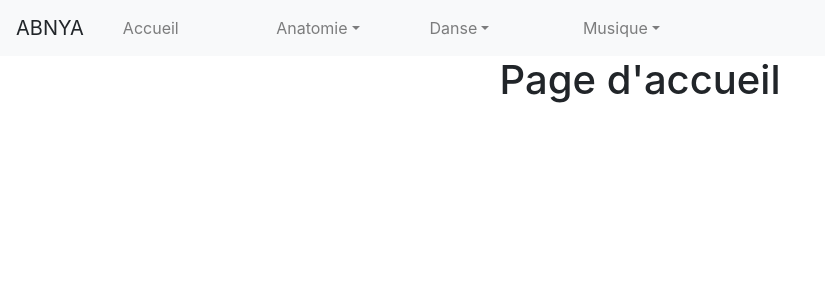
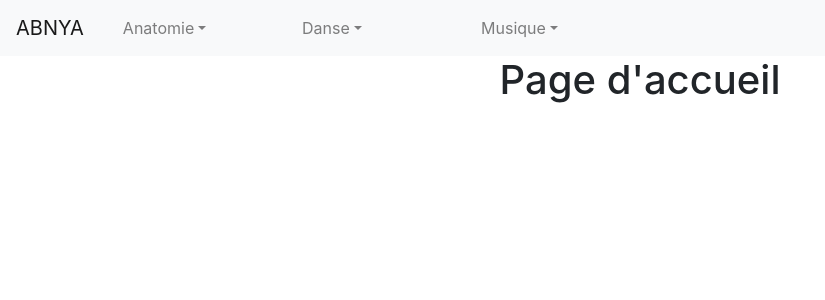
Before and after one commit to Bakhaw/ABNYA, a React (Create React App) app: page / in a window 1280 px wide. Shown: the top 300 px of the page, without its empty margins (0-825 px from the left). Built offline with nearby package versions, Linux system fonts and the light colour scheme; the HTML template or start-up script is replaced by a standard one.

Commit message:
fixing routing ...

```diff
--- a/src/App.js
+++ b/src/App.js
@@ -51,7 +51,7 @@ class App extends Component {
       <Router>
         <div>
           <nav className="navbar navbar-expand-lg navbar-light bg-light">
-            <a className="navbar-brand">ABNYA</a>
+            <Link to ="/" className="navbar-brand">ABNYA</Link>
             <button className="navbar-toggler" type="button" data-toggle="collapse"
                     data-target="#navbarNav" aria-controls="navbarNav" aria-expanded="false"
                     aria-label="Toggle navigation">
@@ -59,10 +59,9 @@ class App extends Component {
             </button>
             <div className="collapse navbar-collapse" id="navbarNav">
               <ul className="navbar-nav">
-                <li className="nav-item col-md-4">
-                  <Link to="/" className="nav-link">Accueil</Link>
-                </li>
-                <li className="nav-item dropdown col-md-4">
+
+                {/* Anatomie Dropdown */}
+                <li className="nav-item dropdown col-md-6">
                   <a to="/anatomie" className="nav-link dropdown-toggle" href=""
                         id="navbarDropdown" role="button" data-toggle="dropdown"
                         aria-haspopup="true" aria-expanded="false">
@@ -74,7 +73,9 @@ class App extends Component {
                       <Link className="dropdown-item" to="/anatomie/ajouter">Ajouter un cours</Link>
                     </div>
                 </li>
-                <li className="nav-item dropdown col-md-4">
+
+                {/* Danse Dropdown */}
+                <li className="nav-item dropdown col-md-6">
                   <a to="/anatomie" className="nav-link dropdown-toggle" href=""
                         id="navbarDropdown" role="button" data-toggle="dropdown"
                         aria-haspopup="true" aria-expanded="false">
@@ -86,7 +87,9 @@ class App extends Component {
                       <Link className="dropdown-item" to="/danse/ajouter">Ajouter un cours</Link>
                     </div>
                 </li>
-                <li className="nav-item dropdown col-md-4">
+
+                {/* Musique Dropdown */}
+                <li className="nav-item dropdown col-md-6">
                   <a to="/anatomie" className="nav-link dropdown-toggle" href=""
                         id="navbarDropdown" role="button" data-toggle="dropdown"
                         aria-haspopup="true" aria-expanded="false">
@@ -104,14 +107,17 @@ class App extends Component {
 
           <Route exact path ="/" component={Accueil}/>
 
+          {/* Routes Anatomie */}
           <Route exact path="/anatomie" component={Anatomie} />
           <Route exact path="/anatomie/cours" component={AnatomieAccueil}/>
           <Route exact path="/anatomie/ajouter" component={AnatomieForm}/>
 
+          {/* Routes Danse */}
           <Route exact path="/danse" component={Danse} />
           <Route exact path="/danse/cours" component={DanseAccueil}/>
           <Route exact path="/danse/ajouter" component={DanseForm}/>
 
+          {/* Routes Musique */}
           <Route exact path="/musique" component={Musique} />
           <Route exact path="/musique/cours" component={MusiqueAccueil}/>
           <Route exact path="/musique/ajouter" component={MusiqueForm}/>
```
